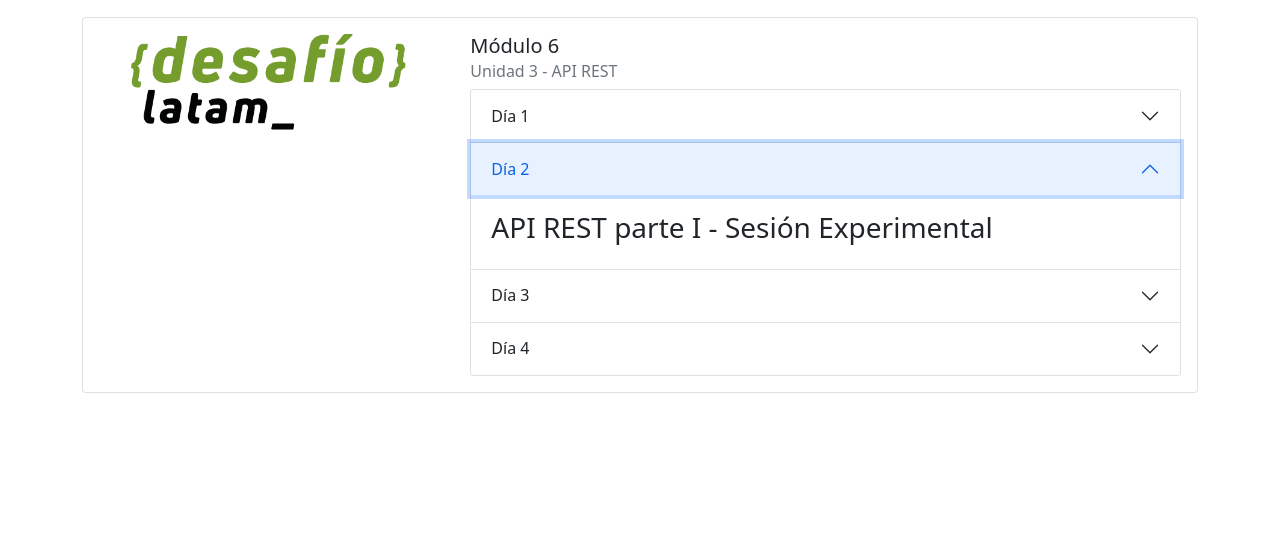
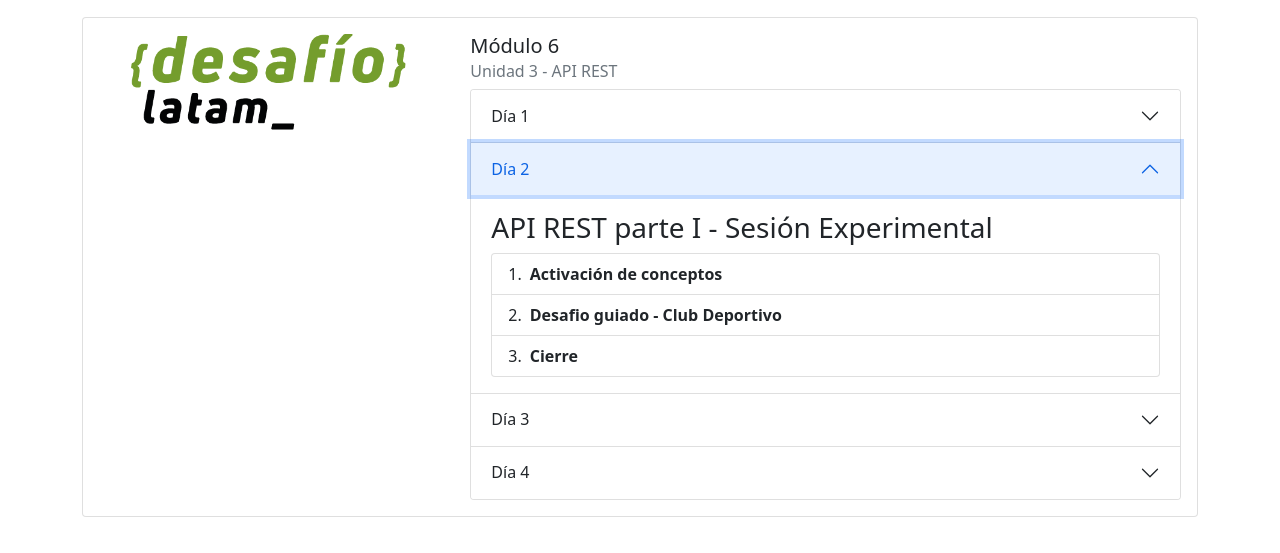
Before and after one commit to operezedutecno/0023-contenidos, a plain HTML site: page index.html in a window 1280 px wide. Both pictures are taken after a click on the button "Día 2". Shown: the part 63-616 px from the top of the page. Drawn offline with nearby package versions, Linux system fonts and the light colour scheme.

Commit message:
Módulo 6 Unidad 3 Día 2

```diff
--- a/index.html
+++ b/index.html
@@ -68,6 +68,23 @@
                                     <div id="collapse2" class="accordion-collapse collapse" aria-labelledby="heading2" data-bs-parent="#accordion-main">
                                         <div class="accordion-body">
                                             <h3>API REST parte I - Sesión Experimental</h3>
+                                            <ol class="list-group list-group-numbered">
+                                                <li class="list-group-item d-flex justify-content-between align-items-start">
+                                                    <div class="ms-2 me-auto">
+                                                        <div class="fw-bold">Activación de conceptos</div>
+                                                    </div>
+                                                </li>
+                                                <li class="list-group-item d-flex justify-content-between align-items-start">
+                                                    <div class="ms-2 me-auto">
+                                                        <div class="fw-bold">Desafio guiado - Club Deportivo</div>
+                                                    </div>
+                                                </li>
+                                                <li class="list-group-item d-flex justify-content-between align-items-start">
+                                                    <div class="ms-2 me-auto">
+                                                        <div class="fw-bold">Cierre</div>
+                                                    </div>
+                                                </li>
+                                            </ol>
                                         </div>
                                     </div>
                                 </div>
```
